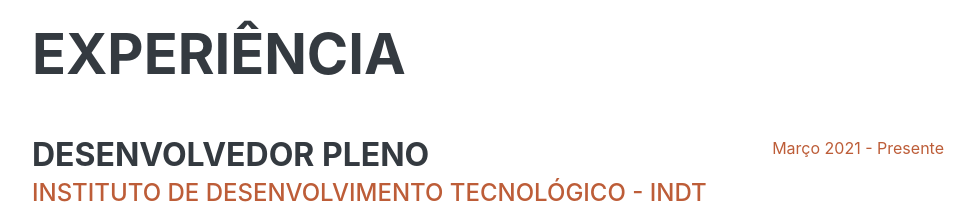
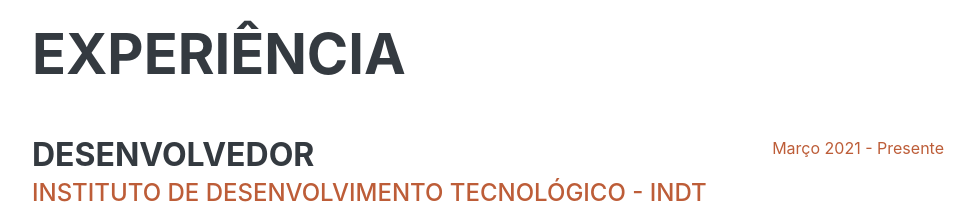
Before and after one commit to thiegobarros/thiegobarros.github.io, a plain HTML site: page index.html in a window 1280 px wide. Shown: the part 860-1084 px from the top of the page, without its empty margins (288-1262 px from the left). Drawn offline with nearby package versions, Linux system fonts and the light colour scheme; a web font is replaced by a local one.

Commit message:
Change in last title.

```diff
--- a/index.html
+++ b/index.html
@@ -65,7 +65,7 @@
                     <h2 class="mb-5">Experiência</h2>
                     <div class="d-flex flex-column flex-md-row justify-content-between mb-5">
                         <div class="flex-grow-1">
-                            <h3 class="mb-0">Desenvolvedor Pleno</h3>
+                            <h3 class="mb-0">Desenvolvedor</h3>
                             <div class="subheading mb-3"><a href="https://www.indt.org.br/" target="_blank">Instituto de Desenvolvimento Tecnológico - INDT</a></div>
                             <p>Desenvolvimento e manutenção de web sites, utilizando o framework Spring Boot no back-end, front-end com o Angular, MySQL e postgreSQL, versionamento com o git e a ferramenta Docker, utilizando também, a metodologia ágil, Scrum.</p>
                         </div>
```
